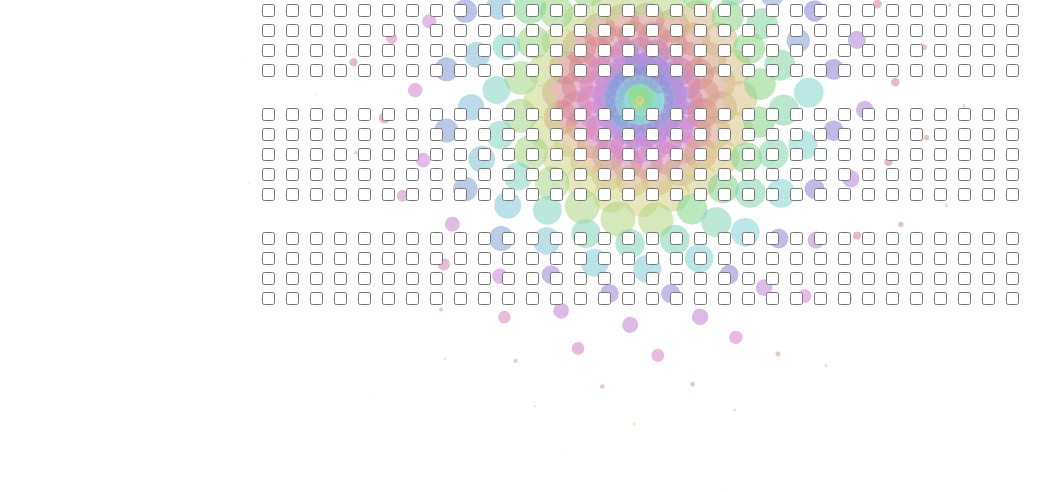
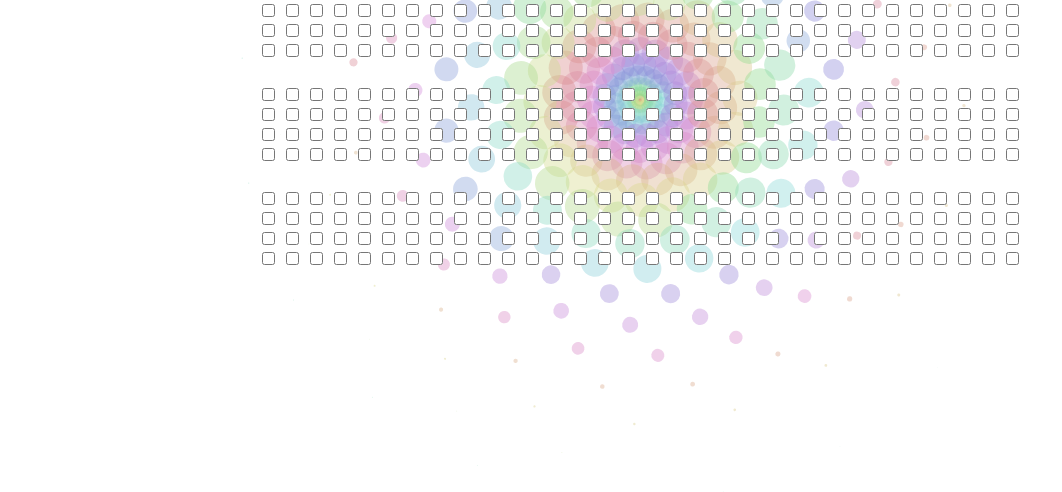
Before and after one commit to binonguyen1090/MusicBucket, a website built with webpack: page index.html in a window 1280 px wide. Shown: the part 300-792 px from the top of the page, without its empty margins (0-1062 px from the left). Built offline with nearby package versions, Linux system fonts and the light colour scheme; files whose address does not match are found by name.

Commit message:
Testing sound generate from Tone.js

```diff
--- a/index.html
+++ b/index.html
@@ -197,46 +197,7 @@
 
 
                     </div>
-                    <div class="kick5">
 
-
-                        <input type="checkbox" class="checkbox-custom">
-                        <input type="checkbox" class="checkbox-custom">
-                        <input type="checkbox" class="checkbox-custom">
-                        <input type="checkbox" class="checkbox-custom">
-                        <input type="checkbox" class="checkbox-custom">
-                        <input type="checkbox" class="checkbox-custom">
-                        <input type="checkbox" class="checkbox-custom">
-                        <input type="checkbox" class="checkbox-custom">
-                        <input type="checkbox" class="checkbox-custom">
-                        <input type="checkbox" class="checkbox-custom">
-                        <input type="checkbox" class="checkbox-custom">
-                        <input type="checkbox" class="checkbox-custom">
-                        <input type="checkbox" class="checkbox-custom">
-                        <input type="checkbox" class="checkbox-custom">
-                        <input type="checkbox" class="checkbox-custom">
-                        <input type="checkbox" class="checkbox-custom">
-                        <input type="checkbox" class="checkbox-custom">
-                        <input type="checkbox" class="checkbox-custom">
-                        <input type="checkbox" class="checkbox-custom">
-                        <input type="checkbox" class="checkbox-custom">
-                        <input type="checkbox" class="checkbox-custom">
-                        <input type="checkbox" class="checkbox-custom">
-                        <input type="checkbox" class="checkbox-custom">
-                        <input type="checkbox" class="checkbox-custom">
-                        <input type="checkbox" class="checkbox-custom">
-                        <input type="checkbox" class="checkbox-custom">
-                        <input type="checkbox" class="checkbox-custom">
-                        <input type="checkbox" class="checkbox-custom">
-                        <input type="checkbox" class="checkbox-custom">
-                        <input type="checkbox" class="checkbox-custom">
-                        <input type="checkbox" class="checkbox-custom">
-                        <input type="checkbox" class="checkbox-custom">
-
-
-
-
-                    </div>
                     <label>Snare</label>
                     <div class="snare">
                         <input type="checkbox" class="checkbox-custom">
@@ -390,44 +351,7 @@
 
 
                     </div>
-                    <div class="snare4">
-                        <input type="checkbox" class="checkbox-custom">
-                        <input type="checkbox" class="checkbox-custom">
-                        <input type="checkbox" class="checkbox-custom">
-                        <input type="checkbox" class="checkbox-custom">
-                        <input type="checkbox" class="checkbox-custom">
-                        <input type="checkbox" class="checkbox-custom">
-                        <input type="checkbox" class="checkbox-custom">
-                        <input type="checkbox" class="checkbox-custom">
-                        <input type="checkbox" class="checkbox-custom">
-                        <input type="checkbox" class="checkbox-custom">
-                        <input type="checkbox" class="checkbox-custom">
-                        <input type="checkbox" class="checkbox-custom">
-                        <input type="checkbox" class="checkbox-custom">
-                        <input type="checkbox" class="checkbox-custom">
-                        <input type="checkbox" class="checkbox-custom">
-                        <input type="checkbox" class="checkbox-custom">
-                        <input type="checkbox" class="checkbox-custom">
-                        <input type="checkbox" class="checkbox-custom">
-                        <input type="checkbox" class="checkbox-custom">
-                        <input type="checkbox" class="checkbox-custom">
-                        <input type="checkbox" class="checkbox-custom">
-                        <input type="checkbox" class="checkbox-custom">
-                        <input type="checkbox" class="checkbox-custom">
-                        <input type="checkbox" class="checkbox-custom">
-                        <input type="checkbox" class="checkbox-custom">
-                        <input type="checkbox" class="checkbox-custom">
-                        <input type="checkbox" class="checkbox-custom">
-                        <input type="checkbox" class="checkbox-custom">
-                        <input type="checkbox" class="checkbox-custom">
-                        <input type="checkbox" class="checkbox-custom">
-                        <input type="checkbox" class="checkbox-custom">
-                        <input type="checkbox" class="checkbox-custom">
 
-
-
-
-                    </div>
                     <label>Tom</label>
                     <div class="tom">
                         <input type="checkbox" class="checkbox-custom">
--- a/src/index.js
+++ b/src/index.js
@@ -3,114 +3,114 @@ document.documentElement.addEventListener('mousedown', () => {
     if (Tone.context.state !== 'running') Tone.context.resume();
 });
 
-function sequencer() {
-    const kick = new Tone.Player('../drums/kick-cultivator.wav').toMaster();
-    const kick1 = new Tone.Player('../drums/kick-big.wav').toMaster();
-    const kick3 = new Tone.Player('../drums/kick-slapback.wav').toMaster();
-    const kick4 = new Tone.Player('../drums/kick-tron.wav').toMaster();
-    const snare = new Tone.Player('../drums/snare-808.wav').toMaster();
-    const snare1 = new Tone.Player('../drums/snare-analog.wav').toMaster();
-    const snare2 = new Tone.Player('../drums/snare-noise.wav').toMaster();
-    const snare3 = new Tone.Player('../drums/snare-smasher.wav').toMaster();
-    const tom = new Tone.Player('../drums/tom-acoustic01.wav').toMaster();
-    const tom1 = new Tone.Player('../drums/tom-analog.wav').toMaster();
-    const tom2 = new Tone.Player('../drums/tom-chiptune.wav').toMaster();
-    const tom3 = new Tone.Player('../drums/tom-fm.wav').toMaster();
-    let i = 0;
+// function sequencer() {
+//     const kick = new Tone.Player('../drums/kick-cultivator.wav').toMaster();
+//     const kick1 = new Tone.Player('../drums/kick-big.wav').toMaster();
+//     const kick3 = new Tone.Player('../drums/kick-slapback.wav').toMaster();
+//     const kick4 = new Tone.Player('../drums/kick-tron.wav').toMaster();
+//     const snare = new Tone.Player('../drums/snare-808.wav').toMaster();
+//     const snare1 = new Tone.Player('../drums/snare-analog.wav').toMaster();
+//     const snare2 = new Tone.Player('../drums/snare-noise.wav').toMaster();
+//     const snare3 = new Tone.Player('../drums/snare-smasher.wav').toMaster();
+//     const tom = new Tone.Player('../drums/tom-acoustic01.wav').toMaster();
+//     const tom1 = new Tone.Player('../drums/tom-analog.wav').toMaster();
+//     const tom2 = new Tone.Player('../drums/tom-chiptune.wav').toMaster();
+//     const tom3 = new Tone.Player('../drums/tom-fm.wav').toMaster();
+//     let i = 0;
 
-    // Transport => add f pass howmany time loops,(f,  8times)
-    Tone.Transport.scheduleRepeat(repeat, "32n");
-    Tone.Transport.start()
+//     // Transport => add f pass howmany time loops,(f,  8times)
+//     Tone.Transport.scheduleRepeat(repeat, "32n");
+//     Tone.Transport.start()
 
-    //f to repeat , loop8 time  and repeat
-    function repeat() {
-        let step = i % 32;
-        // console.log(step)
-        let kickInputs = document.querySelector(
-          `.kick input:nth-child(${step + 1})`
-        );
-        let kickInputs1 = document.querySelector(
-          `.kick1 input:nth-child(${step + 1})`
-        );
+//     //f to repeat , loop8 time  and repeat
+//     function repeat() {
+//         let step = i % 32;
+//         // console.log(step)
+//         let kickInputs = document.querySelector(
+//           `.kick input:nth-child(${step + 1})`
+//         );
+//         let kickInputs1 = document.querySelector(
+//           `.kick1 input:nth-child(${step + 1})`
+//         );
 
-        let kickInputs3 = document.querySelector(
-          `.kick3 input:nth-child(${step + 1})`
-        );
-        let kickInputs4 = document.querySelector(
-          `.kick4 input:nth-child(${step + 1})`
-        );
-        let tomInputs = document.querySelector(
-          `.tom input:nth-child(${step + 1})`
-        );
-        let tomInputs1 = document.querySelector(
-          `.tom1 input:nth-child(${step + 1})`
-        );
-        let tomInputs2 = document.querySelector(
-          `.tom2 input:nth-child(${step + 1})`
-        );
-        let tomInputs3 = document.querySelector(
-          `.tom3 input:nth-child(${step + 1})`
-        );
+//         let kickInputs3 = document.querySelector(
+//           `.kick3 input:nth-child(${step + 1})`
+//         );
+//         let kickInputs4 = document.querySelector(
+//           `.kick4 input:nth-child(${step + 1})`
+//         );
+//         let tomInputs = document.querySelector(
+//           `.tom input:nth-child(${step + 1})`
+//         );
+//         let tomInputs1 = document.querySelector(
+//           `.tom1 input:nth-child(${step + 1})`
+//         );
+//         let tomInputs2 = document.querySelector(
+//           `.tom2 input:nth-child(${step + 1})`
+//         );
+//         let tomInputs3 = document.querySelector(
+//           `.tom3 input:nth-child(${step + 1})`
+//         );
 
 
 
-        let snareInputs = document.querySelector(`.snare input:nth-child(${step + 1})`);
-        let snareInputs1 = document.querySelector(`.snare1 input:nth-child(${step + 1})`);
-        let snareInputs2 = document.querySelector(`.snare2 input:nth-child(${step + 1})`);
-        let snareInputs3 = document.querySelector(`.snare3 input:nth-child(${step + 1})`);
-        if (kickInputs.checked){
-            // console.log('sound')
-            kick.start();
-        };
-        if (kickInputs1.checked){
-            // console.log('sound')
-            kick1.start();
-        };
+//         let snareInputs = document.querySelector(`.snare input:nth-child(${step + 1})`);
+//         let snareInputs1 = document.querySelector(`.snare1 input:nth-child(${step + 1})`);
+//         let snareInputs2 = document.querySelector(`.snare2 input:nth-child(${step + 1})`);
+//         let snareInputs3 = document.querySelector(`.snare3 input:nth-child(${step + 1})`);
+//         if (kickInputs.checked){
+//             // console.log('sound')
+//             kick.start();
+//         };
+//         if (kickInputs1.checked){
+//             // console.log('sound')
+//             kick1.start();
+//         };
 
-        if (kickInputs3.checked){
-            // console.log('sound')
-            kick3.start();
-        };
-        if (kickInputs4.checked){
-            // console.log('sound')
-            kick4.start();
-        };
+//         if (kickInputs3.checked){
+//             // console.log('sound')
+//             kick3.start();
+//         };
+//         if (kickInputs4.checked){
+//             // console.log('sound')
+//             kick4.start();
+//         };
 
-        if (snareInputs.checked) {
-          // console.log('sound')
-          snare.start();
-        };
-        if (snareInputs1.checked) {
-          // console.log('sound')
-          snare1.start();
-        };
-        if (snareInputs2.checked) {
-          // console.log('sound')
-          snare2.start();
-        };
-        if (snareInputs3.checked) {
-          // console.log('sound')
-          snare3.start();
-        };
-        if (tomInputs.checked) {
-          // console.log('sound')
-          tom.start();
-        };
-        if (tomInputs1.checked) {
-          // console.log('sound')
-          tom1.start();
-        };
-        if (tomInputs2.checked) {
-          // console.log('sound')
-          tom2.start();
-        };
-        if (tomInputs3.checked) {
-          // console.log('sound')
-          tom3.start();
-        };
+//         if (snareInputs.checked) {
+//           // console.log('sound')
+//           snare.start();
+//         };
+//         if (snareInputs1.checked) {
+//           // console.log('sound')
+//           snare1.start();
+//         };
+//         if (snareInputs2.checked) {
+//           // console.log('sound')
+//           snare2.start();
+//         };
+//         if (snareInputs3.checked) {
+//           // console.log('sound')
+//           snare3.start();
+//         };
+//         if (tomInputs.checked) {
+//           // console.log('sound')
+//           tom.start();
+//         };
+//         if (tomInputs1.checked) {
+//           // console.log('sound')
+//           tom1.start();
+//         };
+//         if (tomInputs2.checked) {
+//           // console.log('sound')
+//           tom2.start();
+//         };
+//         if (tomInputs3.checked) {
+//           // console.log('sound')
+//           tom3.start();
+//         };
 
-        i++;
-    }
+//         i++;
+//     }
 
-}
-sequencer();
+// }
+// sequencer();
--- a/src/show_bubble.js
+++ b/src/show_bubble.js
@@ -47,8 +47,7 @@ let florets = svg
   .attr("cy", d => d.cy)
   .attr("r", 0.1)
   .attr("fill", (d, i) => d3.hsl(colorScale(i), 0.5, 0.7))
-  .attr("fill-opacity", 0.6);
-
+  .attr("fill-opacity", 0.4);
 d3.timer(function(t) {
   florets.attr("r", (d, i) => (Math.sin((i * t) / 400000) + 1) * d.r);
   svg.attr(
```
Also changed, not shown: dist/bundle.js, synth.js (added).
